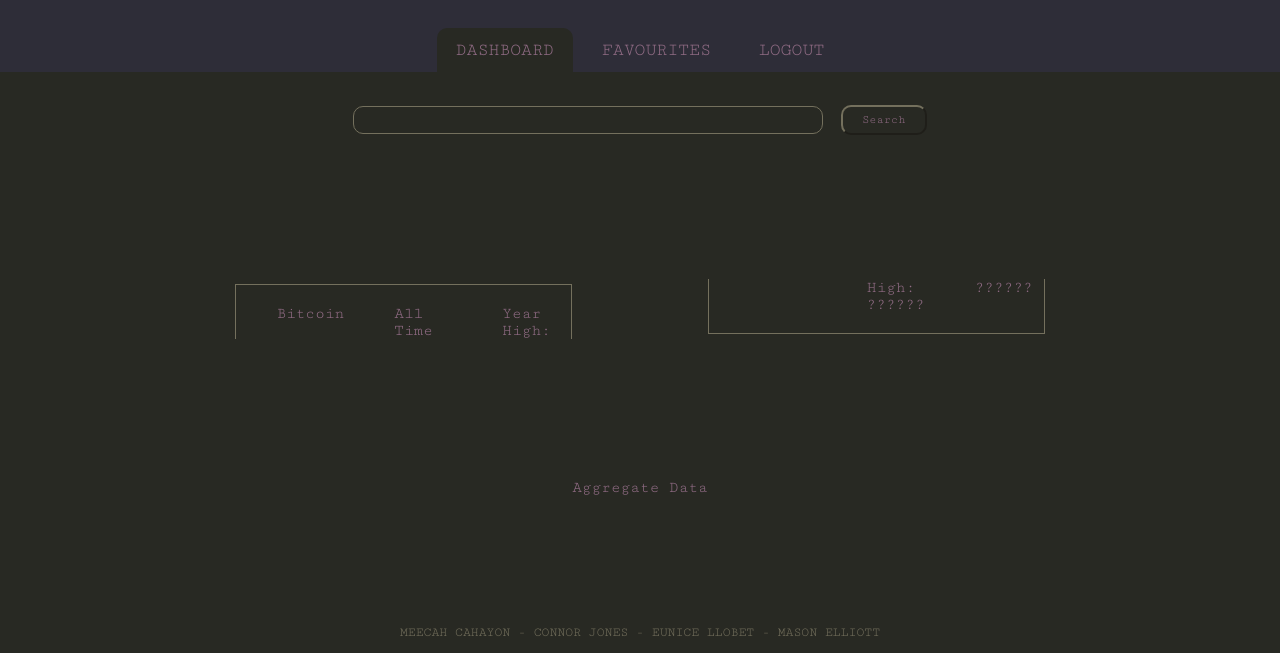
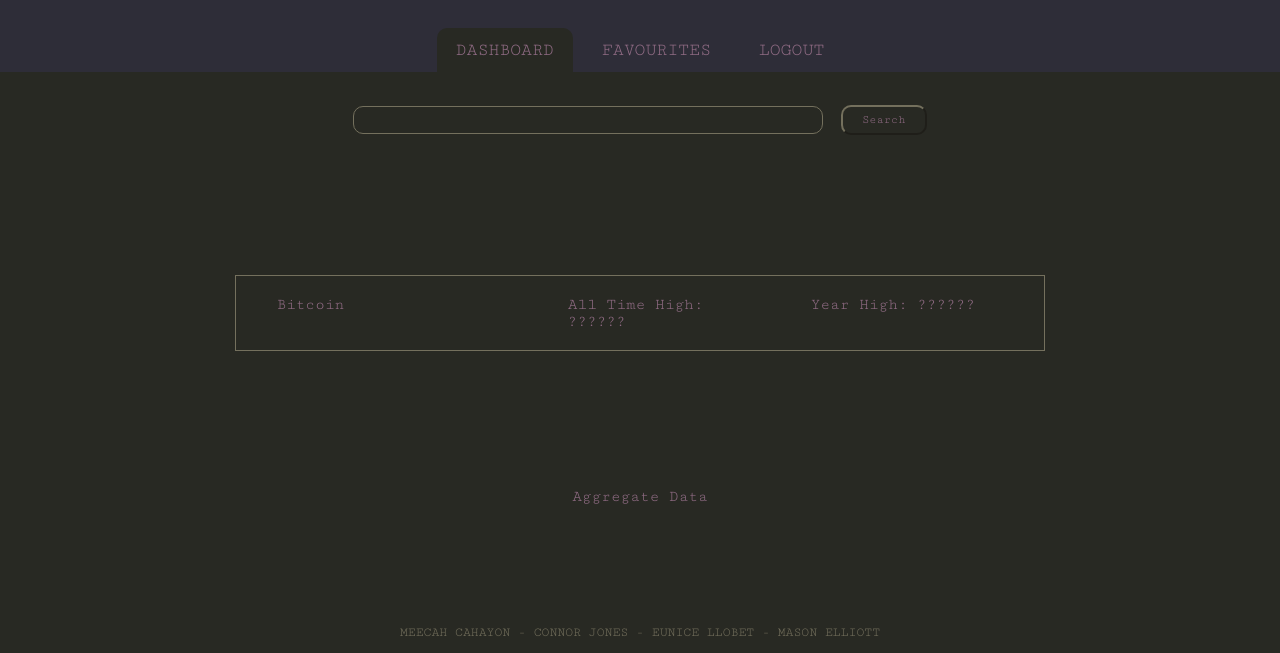
Before and after one commit to MeecahCahayon/Crypteux, a plain HTML site: page html/dashpage.html in a window 1280 px wide. Shown: the part 147-800 px from the top of the page. Drawn offline with nearby package versions, Linux system fonts and the light colour scheme; no server answers; a web font is replaced by a local one.

Commit message:
Checked merge

```diff
--- a/html/assets/css/dashstyle.scss
+++ b/html/assets/css/dashstyle.scss
@@ -47,8 +47,8 @@ $clr-main-bk-border: $palette-old-grey;
 	/* COLOURS */
 	/* FONTS */
 	/* STYLE */
-	column-count: 2;
-	column-gap: 10%;
+	/*column-count: 2;*/
+	/*column-gap: 10%;*/
 
 	p {
 
```
Also changed, not shown: html/assets/css/dashstyle.css, 1 other file.
